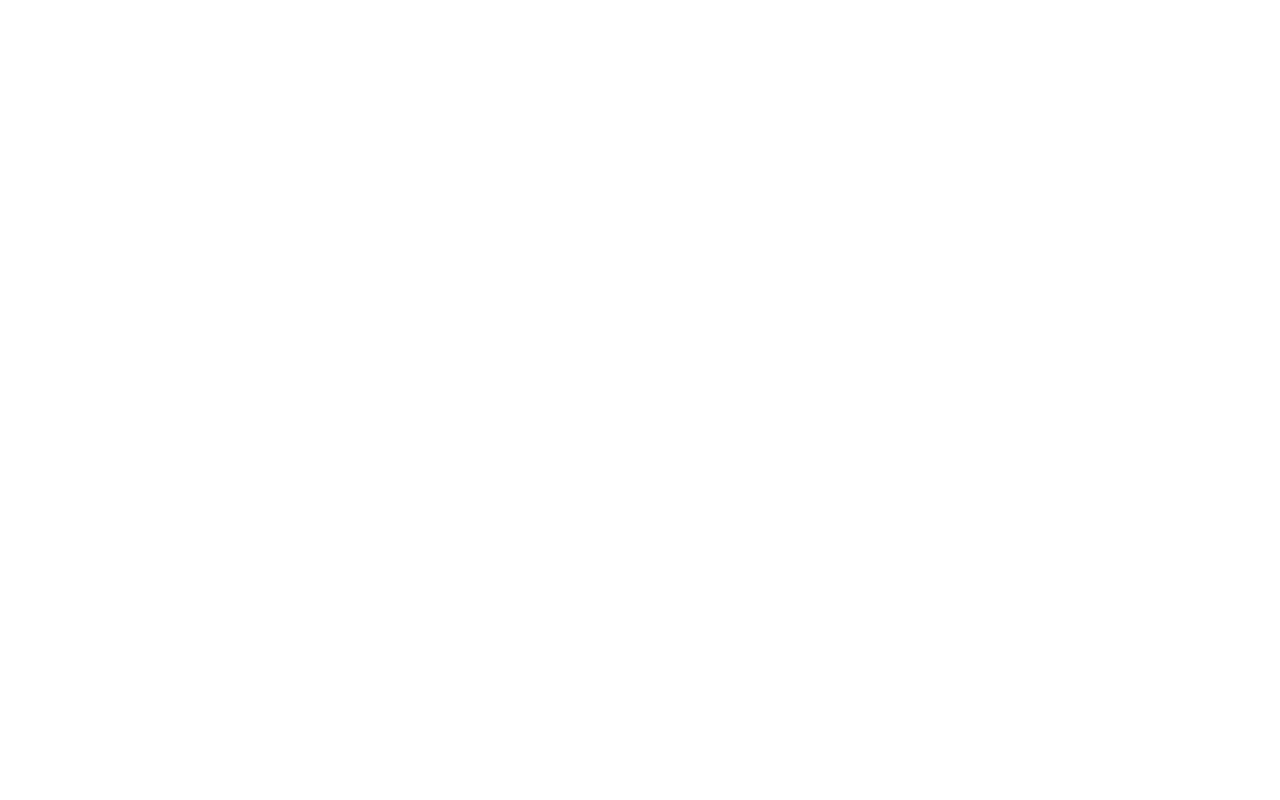
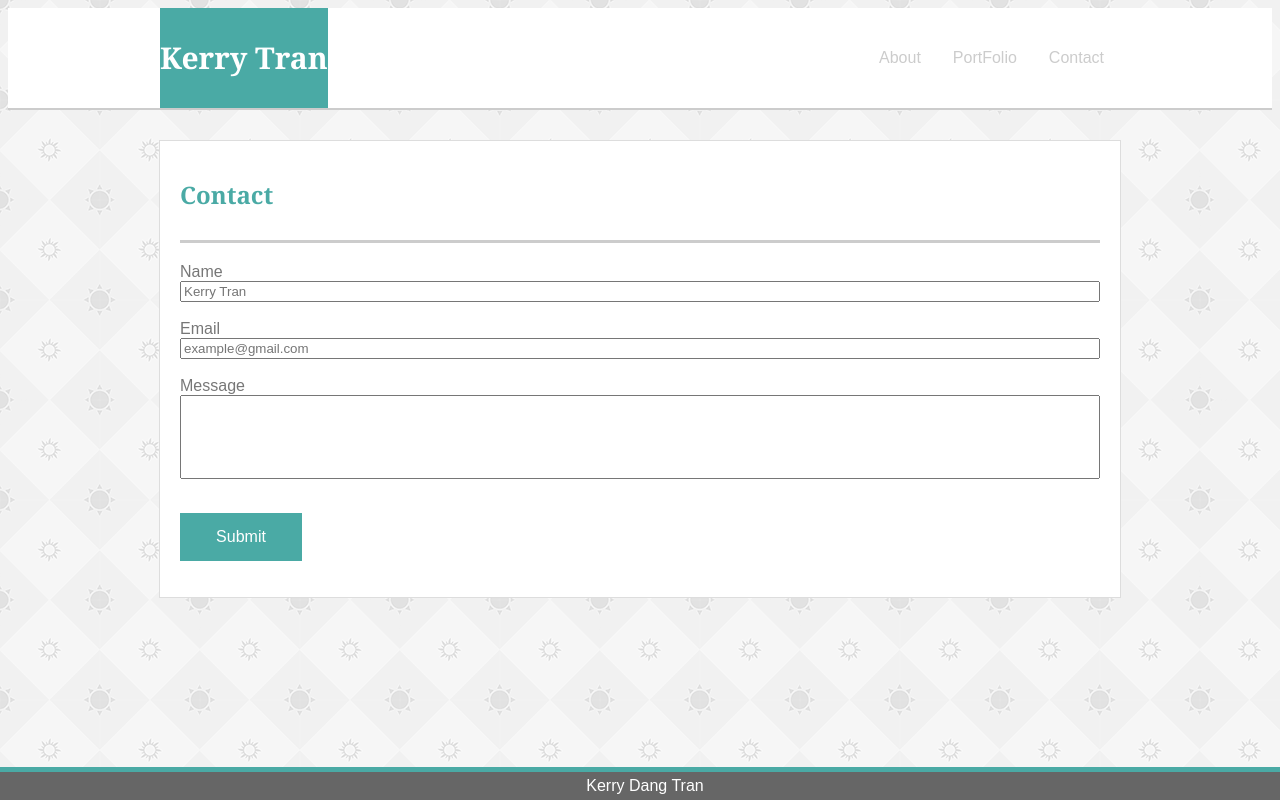
Before and after one commit to kurrytran32/Basic-Portfolio, a plain HTML site: page contact.html in a window 1280 px wide. Drawn offline with Linux system fonts and the light colour scheme.

Commit message:
ripcontact

```diff
--- a/assets/css/style.css
+++ b/assets/css/style.css
@@ -15,7 +15,6 @@
     width: 100%;
     padding: 0;
     border-bottom: 2px solid #cccccc;
-    font-family: 'Georgia', 'Times New Roman', Times, serif;
     margin-top: 0;
     box-sizing: border-box;
     height: 20%;
@@ -33,7 +32,7 @@
 
 
 
-h1 {
+.nameTag {
     background-color: #4aaaa5;
     color: #ffffff;
     padding: 0;
@@ -42,7 +41,6 @@
     vertical-align: middle;
     line-height: 100px;
     font-size: 30px;
-
 }
 
 .heading {
@@ -57,10 +55,10 @@
 
 .container {
     background-color: #ffffff;
-    border: 1px solid #cccccc;
+    border: 1px solid #dddddd;
     margin-top: 30px;
     padding: 20px;
-    width: 940px;
+    width: 920px;
 
 }
 
@@ -103,10 +101,10 @@
 
 }
 
-footer {
+.pFooter p{
     width: 100%;
     background-color: #666666;
-    padding: 1px;
+    padding: 5px;
     text-align: center;
     border-top: 5px solid #4aaaa5;
     margin: 0;
@@ -115,3 +113,34 @@
     color: #ffffff;
     left: 0px;
 }
+
+p, li, form {
+    font-family: 'Arial', "Helvetica Neue", Helvetica, sans-serif;
+    color: #777777;
+}
+
+h1, h2 {
+    font-family: 'Georgia', 'Times New Roman', Times, serif;
+}
+
+form  {
+    font-family: 'Arial', "Helvetica Neue", Helvetica, sans-serif;
+    margin: 0;
+    display: flex;
+    flex-direction: column;
+
+}
+#textBox {
+    box-sizing: border-box;
+    height: 1.5em;
+    padding: 40px;
+}
+
+.submitBtn p {
+    background-color: #4aaaa5;
+    color: #ffffff;
+    margin-right: auto;
+    text-align: center;
+    width: 10%;
+    padding: 15px;
+}
--- a/contact.html
+++ b/contact.html
@@ -0,0 +1,54 @@
+<!DOCTYPE html>
+<html>
+<head>
+    <meta charset="utf-8" />
+    <meta http-equiv="X-UA-Compatible" content="IE=edge">
+    <title>Contact</title>
+    <meta name="viewport" content="width=device-width, initial-scale=1">
+    <link rel="stylesheet" type="text/css" media="screen" href="assets/css/style.css" />
+    <script src="main.js"></script>
+</head>
+<body>
+        <!-- Top of the page so marking it with header tag-->
+        <header>
+            <div class="header-content">
+
+            <!-- Name with background color-->
+            <h1 class="nameTag">Kerry Tran</h1>
+
+            <!-- Horizontal nav bar for About, Portfolio and Contact using unordered list-->
+        <nav>
+            <ul>
+                <li><a href="index.html">About</a></li>
+                <li><a href="portfolio.html">PortFolio</a></li>
+                <li><a href="contact.html">Contact</a></li>
+            </ul>
+        </nav>
+        </div>
+        </header>
+        <div class="container">
+
+            <h2 class="heading">Contact</h2>
+
+       <!-- Form fields-->
+
+        <form>
+            Name<br>
+            <input type="text" placeholder="Kerry Tran"><br>
+            Email<br>
+            <input type="text" name="email" placeholder="example@gmail.com"><br>
+            Message<br>
+            <input id=textBox type="text"><br>
+
+        </form>
+        <div class="submitBtn">
+        <p>Submit</p>
+        </div>
+    </div>
+
+
+        <footer class="pFooter">
+            <p>Kerry Dang Tran</p>
+        </footer>
+</body>
+</html>
```
Also changed, not shown: index.html (+2 -2 lines).
